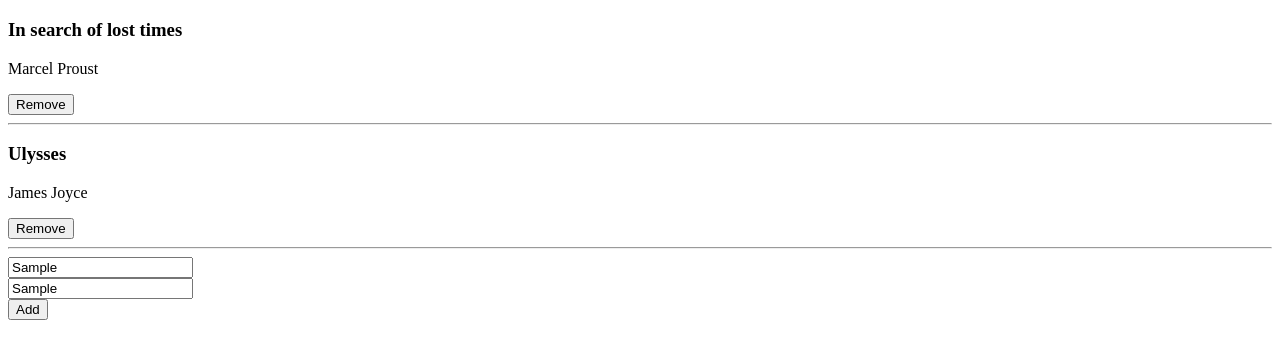
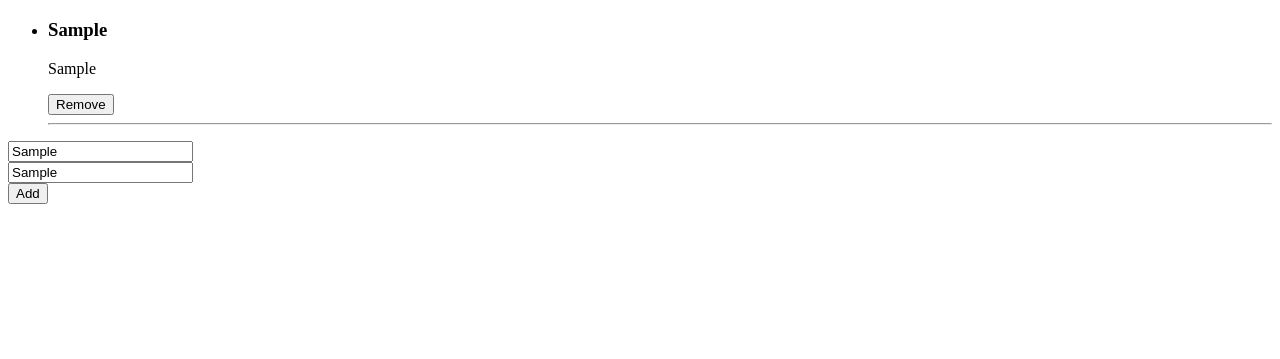
Before and after one commit to rozhi-98/awesome-books, a website: page index.html in a window 1280 px wide. Both pictures are taken after typing "Sample", "Sample" into the empty fields and a click on the button "Add". Shown: the part 61-420 px from the top of the page. Drawn offline with Linux system fonts and the light colour scheme.

Commit message:
Add basic funtionalities

```diff
--- a/app.js
+++ b/app.js
@@ -1,37 +1,98 @@
 const booksContainer = document.querySelector('.book-list');
+const form = document.querySelector('.form');
 
-const booksArray = [
-  {
-    title: 'In search of lost times',
-    author: 'Marcel Proust',
-  },
-  {
-    title: 'Ulysses',
-    author: 'James Joyce',
-  },
-];
+let booksArray = [];
 
-const createMarkup = (data) => {
+if (localStorage.getItem('books')) {
+  booksArray = JSON.parse(localStorage.getItem('books'));
+}
+
+const createBookMarkup = (data) => {
   const markUp = `
-      <div class="book-list">
-        <div class="book-one">
+
+        <li class="book-one">
           <h3 class="book-title">${data.title}</h3>
           <p class="book-author">${data.author}</p>
-          <button id="removeButton" type="button">Remove</button>
+          <button class="remove-button" type="button" data-id="${data.id}">Remove</button>
           <hr />
-        </div>
-      </div>
+        </li>
+
   `;
+
   return markUp;
 };
 
-const injectMarkup = () => {
+const injectMarkup = (passedArr) => {
   let books = '';
 
-  booksArray.forEach((obj) => {
-    books += createMarkup(obj);
+  passedArr.forEach((obj) => {
+    books += createBookMarkup(obj);
   });
-  booksContainer?.insertAdjacentHTML('afterbegin', books);
+
+  booksContainer.innerHTML = books;
 };
 
-injectMarkup();
+injectMarkup(booksArray);
+
+function appendBook(data) {
+  const bookMarkup = `<li class="book-one">
+  <h3 class="book-title">${data.title}</h3>
+  <p class="book-author">${data.author}</p>
+  <button class="remove-button" type="button" data-id="${data.id}" >Remove</button>
+  <hr />
+</li>`;
+
+  booksContainer.insertAdjacentHTML('beforeend', bookMarkup);
+}
+
+function getDataAppend() {
+  form.addEventListener('submit', (e) => {
+    e.preventDefault();
+
+    const title = e.target.title.value;
+    const author = e.target.author.value;
+
+    if (!title || !author) return;
+
+    const id =
+      new Date().getTime().toString() + `${Math.trunc(Math.random() * 100)}`;
+
+    const bookData = {
+      id,
+      title,
+      author,
+    };
+
+    // Append book
+    appendBook(bookData);
+
+    // Adding to existing array
+    booksArray.push(bookData);
+
+    localStorage.setItem('books', JSON.stringify(booksArray));
+  });
+}
+
+getDataAppend();
+
+function removeBook() {
+  booksContainer.addEventListener('click', (e) => {
+    const clickedBtn = e.target.closest('.remove-button');
+
+    if (!clickedBtn) return;
+
+    console.log(clickedBtn);
+    const id = clickedBtn.dataset.id;
+
+    // Filter out clicked book
+    booksArray = booksArray.filter((book) => book.id !== id);
+
+    // Override the existing list with new list to update UI
+    injectMarkup(booksArray);
+
+    // Update local storage
+    localStorage.setItem('books', JSON.stringify(booksArray));
+  });
+}
+
+removeBook();
--- a/index.html
+++ b/index.html
@@ -8,12 +8,13 @@
 
     <link rel="stylesheet" href="style.css" />
   </head>
+
   <body>
     <div class="container">
       <h1>Awesome books</h1>
-      <div class="book-list"></div>
+      <ul class="book-list"></ul>
 
-      <form method="post" action="">
+      <form class="form">
         <div>
           <input
             type="text"
@@ -32,7 +33,7 @@
             required
           />
         </div>
-        <button type="button" id="addButton">Add</button>
+        <button type="submit">Add</button>
       </form>
     </div>
 
```
Also changed, not shown: README.md.
